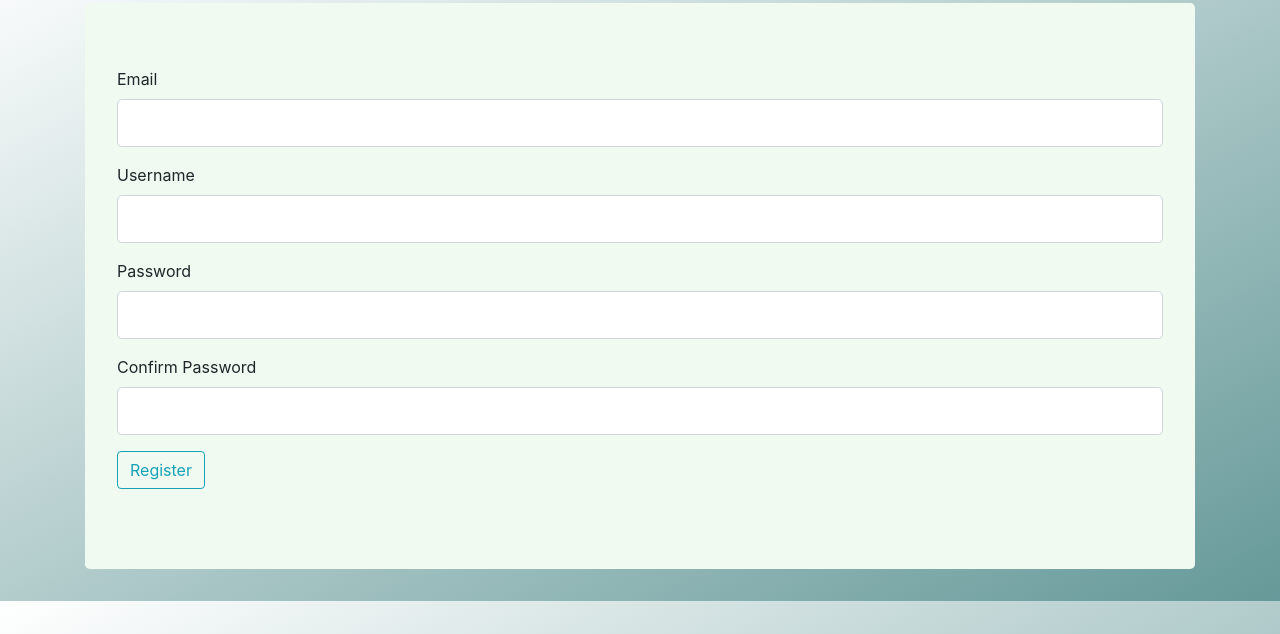
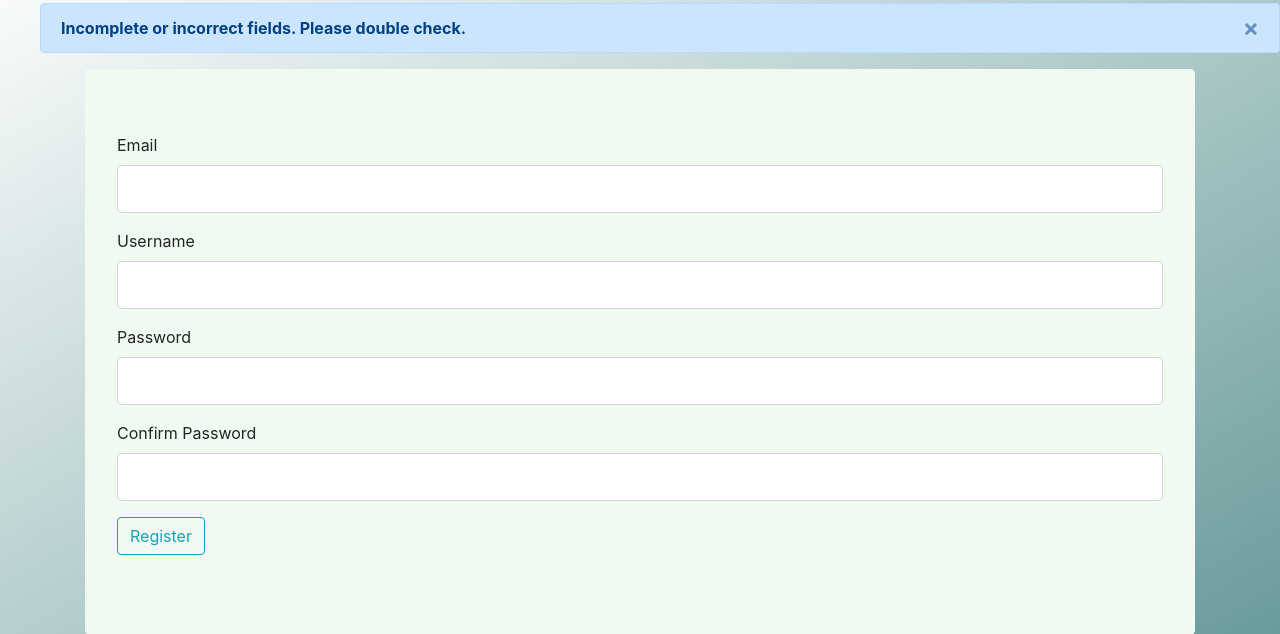
Before and after one commit to andyz123/AndyZhengBlog, a Flask app: page /register in a window 1280 px wide. Shown: the part 62-696 px from the top of the page. Run offline with Flask 2, Linux system fonts and the light colour scheme; some libraries are stand-ins or nearby versions.

Commit message:
Added some alert messages.

```diff
--- a/BlogWebsiteProject/socialblogproject/templates/about.html
+++ b/BlogWebsiteProject/socialblogproject/templates/about.html
@@ -32,7 +32,7 @@
 		</ul>
 
 		<h3><u><strong>Contact and Platforms</strong></u></h3>
-		<strong>Email: Andyzheng94@live.com</strong> - I check very often
+		<strong>Email: Andy@andyzhengblog.com</strong> - I check very often
 		<br><br>
 		<strong>Github:</strong>
 		<a href="https://github.com/andyz123"><button type="button" class="btn btn-outline-dark"><i style="font-size:24px" class="fa">&#xf09b;</i></button></a>
--- a/BlogWebsiteProject/socialblogproject/templates/base.html
+++ b/BlogWebsiteProject/socialblogproject/templates/base.html
@@ -7,7 +7,8 @@
 	<script src="https://stackpath.bootstrapcdn.com/bootstrap/4.2.1/js/bootstrap.min.js" integrity="sha384-B0UglyR+jN6CkvvICOB2joaf5I4l3gm9GU6Hc1og6Ls7i6U/mkkaduKaBhlAXv9k" crossorigin="anonymous"></script>
 	<link rel= "stylesheet" type= "text/css" href= "{{ url_for('static',filename='styles/styles.css') }}">
 	<link rel="stylesheet" href="https://cdnjs.cloudflare.com/ajax/libs/font-awesome/4.7.0/css/font-awesome.min.css">
-	<title></title>
+	<link rel="shortcut icon" href="{{ url_for('static', filename='pics/andy.ico') }}">
+	<title>Andy's Personal Blog</title>
 </head>
 <body>
 	<nav class="navbar fixed-top navbar-light"  id="nav1" >
--- a/BlogWebsiteProject/socialblogproject/templates/index.html
+++ b/BlogWebsiteProject/socialblogproject/templates/index.html
@@ -11,10 +11,10 @@
 	</header>
 	<h3 align="center" style="color:rgba(248, 247, 246, 0.8); font-size: 3vw; font-family: 'Garamond'; "> <b>Welcomes</b></h3>
 	{% if current_user.is_authenticated %}
-	<h4 align="center" style="color:rgba(248, 247, 246, 0.8); font-size: 3vw; font-family: 'Garamond'; "> <i><b>You,</b></i></h4>
+	<h4 align="center" style="color:rgba(248, 247, 246, 0.8); font-size: 3vw; font-family: 'Garamond'; "> <b>You,</b></h4>
 	<h1 align="center" style="color:rgba(248, 247, 246, 0.8); font-size: 7vw; font-family: 'Garamond'; "> <u>{{current_user.username}}</u></h1>
 	{% else %}
-	<h4 align="center" style="color:rgba(248, 247, 246, 0.8); font-size: 3vw; font-family: 'Garamond'; "> <i><b>You!</b></i></h4>
+	<h4 align="center" style="color:rgba(248, 247, 246, 0.8); font-size: 3vw; font-family: 'Garamond'; "> <b>You!</b></h4>
 	{% endif %}
 
 	<footer>
--- a/BlogWebsiteProject/socialblogproject/templates/register.html
+++ b/BlogWebsiteProject/socialblogproject/templates/register.html
@@ -1,5 +1,20 @@
 {% extends 'base.html' %}
 {% block content %}
+{% with messages = get_flashed_messages() %}
+  {% if messages %}
+    <ul class=flashes>
+    {% for message in messages %}
+      <div class="alert alert-primary alert-dismissible fade show" role="alert">
+  <strong>{{message}}</strong>
+  <button type="button" class="close" data-dismiss="alert" aria-label="Close">
+    <span aria-hidden="true">&times;</span>
+  </button>
+</div>
+    {% endfor %}
+    </ul>
+  {% endif %}
+{% endwith %}
+
 <body style="background-image: linear-gradient(to bottom right, white,#669999);">
 
 	<div class="container" >
--- a/BlogWebsiteProject/socialblogproject/users/views.py
+++ b/BlogWebsiteProject/socialblogproject/users/views.py
@@ -1,4 +1,4 @@
-from flask import render_template, url_for, flash, redirect, request, Blueprint
+from flask import render_template, url_for, flash, redirect, request, Blueprint, abort
 from flask_login import login_user, current_user, logout_user, login_required
 from socialblogproject import db
 from socialblogproject.models import User, BlogPost
@@ -25,9 +25,9 @@ def register():
 
 		db.session.add(user)
 		db.session.commit()
-		flash('You have registered!')
 		return redirect(url_for('users.login'))
-
+	else:
+		flash('Incomplete or incorrect fields. Please double check.')
 	return render_template('register.html', form = form)
 
 @users.route('/login', methods = ['GET', 'POST'])
@@ -38,9 +38,11 @@ def login():
 	if form.validate_on_submit():
 
 		user = User.query.filter_by(email=form.email.data).first()
-		if user.check_password(form.password.data) and user is not None:
+
+		if user is None:
+			flash('Email does not exist in our database.')
+		elif user.check_password(form.password.data):
 			login_user(user)
-			flash('You are logged in!')
 
 			next = request.args.get('next')
 
@@ -48,6 +50,8 @@ def login():
 				next = url_for('core.index')
 
 			return redirect(next)
+		else:
+			flash('Invalid Email or Password. Please double check.')
 	return render_template('login.html', form= form)
 
 @users.route('/account', methods = ['GET', 'POST'])
@@ -64,7 +68,6 @@ def account():
 		current_user.username = form.username.data
 		current_user.email = form.email.data
 		db.session.commit()
-		flash('User Acccount Updated!')
 		return redirect(url_for('users.account'))
 
 	elif request.method == 'GET':
```
Also changed, not shown: BlogWebsiteProject/socialblogproject/templates/error_pages/403.html (+6 -4 lines), BlogWebsiteProject/socialblogproject/templates/login.html (+16 -1 lines), BlogWebsiteProject/socialblogproject/data.sqlite, BlogWebsiteProject/socialblogproject/static/pics/andy.ico (added), BlogWebsiteProject/socialblogproject/static/pics/favicon.ico (added).
